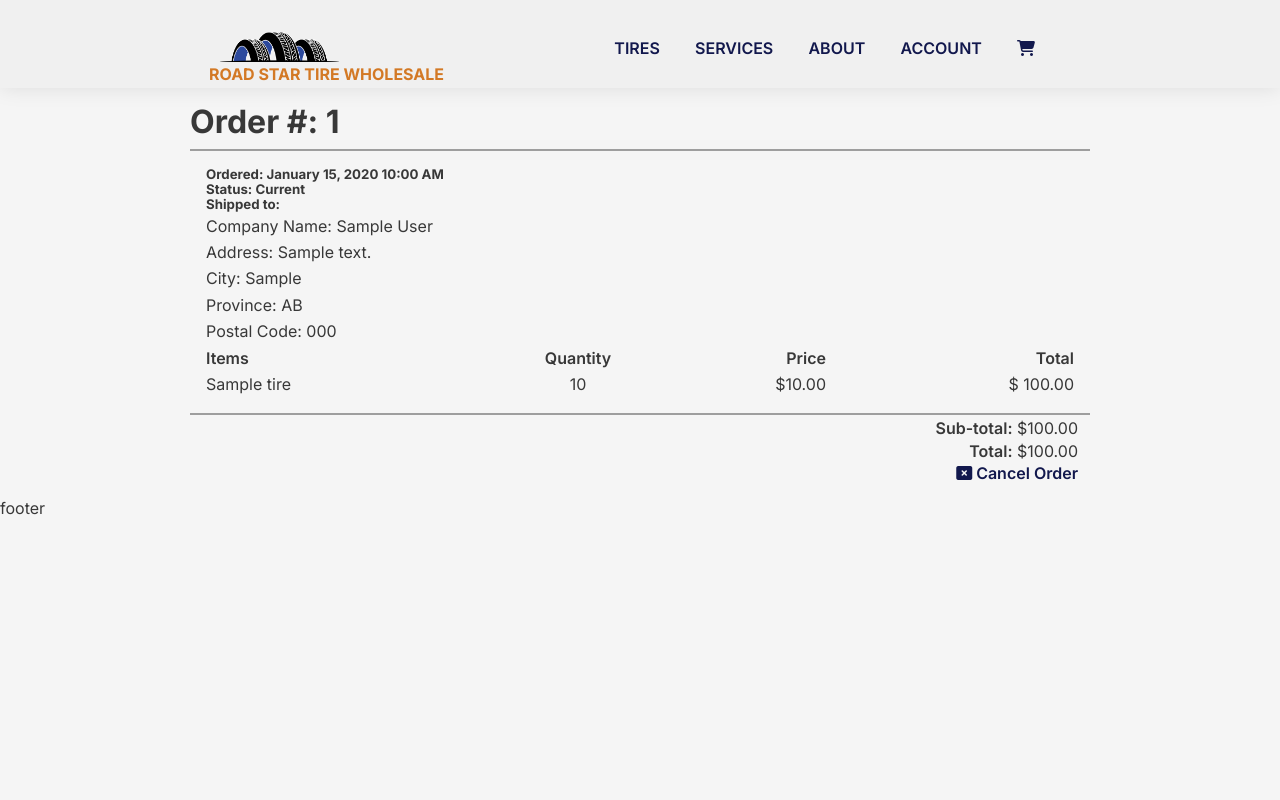
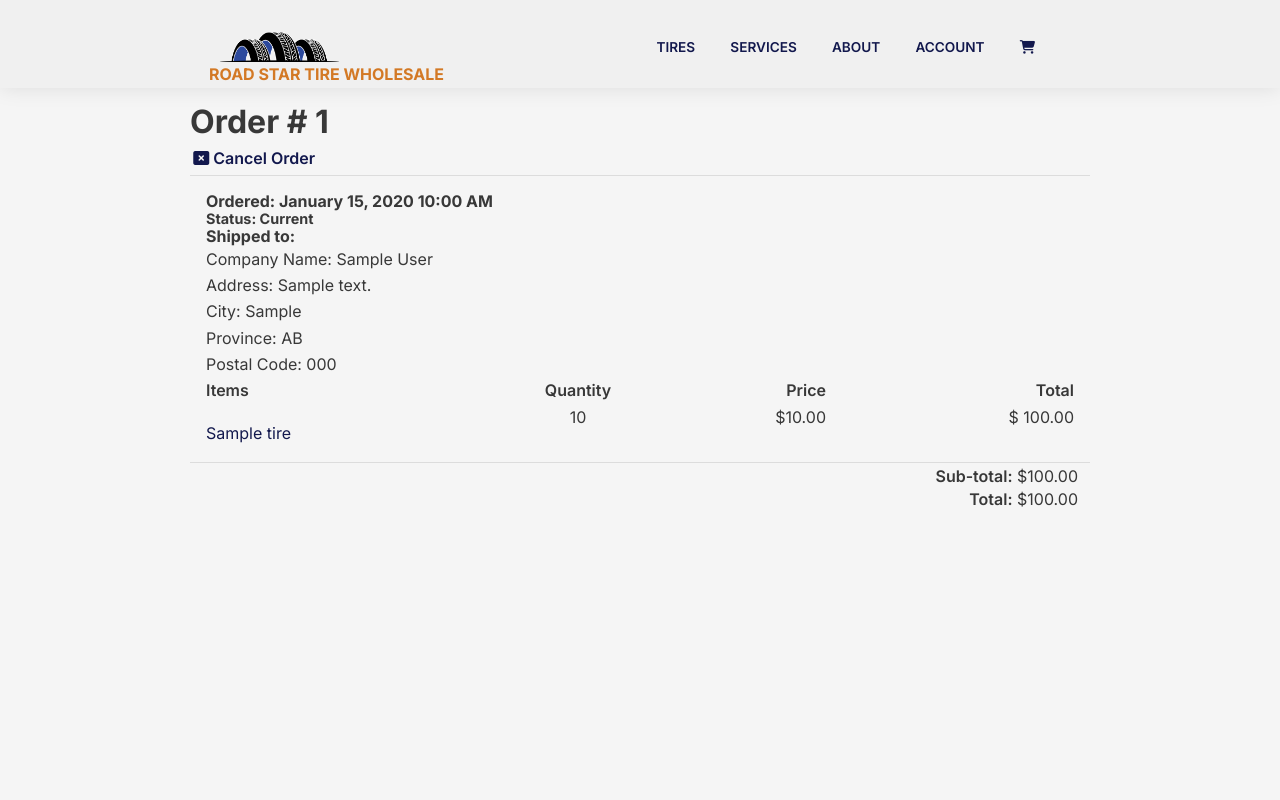
Before and after one commit to zsiskos/roadstartire, a Django app: page /orders/1/ in a window 1280 px wide. Run offline with Django 3.2, Linux system fonts and the light colour scheme; a user stored in the database is signed in; tables that the repository leaves empty hold one stand-in row (values such as "Sample post"); some libraries are stand-ins or nearby versions.

Commit message:
Overall style update

```diff
--- a/main_app/static/css/base.css
+++ b/main_app/static/css/base.css
@@ -2,7 +2,7 @@
   --navbar-bg-color: rgb(240, 240, 240);
   --main-bg-color: rgb(245, 245, 245);
   --accent-color-bright: rgb(250, 148, 53);
-  --accent-color-shadow:  rgb(158, 158, 158);
+  --accent-color-shadow:  rgb(0, 0, 0, 0.1);
   --link-color-dark:  rgb(18, 24, 77);
   --link-color-hover: rgb(211, 121, 37);
   --main-text-dark: rgb(56, 56, 56);
@@ -67,8 +67,8 @@ main {
   justify-content: space-between;
   margin-top: .5rem;
   padding: 1em 1em;
-  border-top: .17rem solid  var(--accent-color-shadow);
-  border-bottom: .17rem solid var(--accent-color-shadow);
+  border-top: .10rem solid  var(--accent-color-shadow);
+  border-bottom: .10rem solid var(--accent-color-shadow);
 }
 
 .order-detail-info {
@@ -145,12 +145,14 @@ nav a {
   text-transform: uppercase;
   opacity: 0;
   transition: opacity 150ms ease-in-out;
+  font-size: .85rem;
+  transition: all 0.2s ease;
 }
 
 /* Nav bar hamburger menu and functionality */
 .nav-toggle {
   position: absolute !important;
-  top: -9999px !important;
+  top: -9999px !important;k
   left: -9999px !important;
 }
 
@@ -241,6 +243,7 @@ nav a {
 
   nav a {
     opacity: 1;
+    transition: all 0.2s ease;
   }
 
   .nav-brand-image {
--- a/main_app/static/css/cart.css
+++ b/main_app/static/css/cart.css
@@ -1,4 +1,15 @@
 /* CART AND ORDER DETAIL PAGES */
+
+.tire-btn {
+  color: var(--link-color-dark);
+  text-decoration: none;
+}
+
+.tire-btn:hover,
+.tire-btn:focus {
+  color: var(--link-color-hover);
+  /* text-decoration: underline; */
+}
 
   /* TYPOGRAPHY */
 #qty-update label {
--- a/main_app/templates/base.html
+++ b/main_app/templates/base.html
@@ -61,8 +61,6 @@
     <script src="https://cdnjs.cloudflare.com/ajax/libs/moment.js/2.27.0/moment.min.js" type="text/javascript"></script>
     {% endblock %}
   </main>
-  <footer>
-    footer
-  </footer>
+  <footer id="footer"></footer>
 </body>
 </html>
--- a/main_app/templates/cart.html
+++ b/main_app/templates/cart.html
@@ -16,8 +16,8 @@
           <img src='{{cart_detail.tire.image}}' alt='tire image' style="border: 1px solid lightgray; margin-right: .75rem; height: 150px;"/>
         </div>
         <div class="item-tire">
-          <h4>{{ cart_detail.tire.brand }} {{ tire.year }}</h4>
-          <a class="account-btn" href="{% url 'tire_detail' cart_detail.tire.pk %}"><h2>{{ cart_detail.tire.name }} </h2></a>
+          <h4>{{ cart_detail.tire.brand }}</h4>
+          <a class="tire-btn" href="{% url 'tire_detail' cart_detail.tire.pk %}"><h2>{{ cart_detail.tire.name }}</h2></a>
           <p><span class="cart-label">Size:</span> {{cart_detail.tire.width}} / {{cart_detail.tire.aspect_ratio}} / {{cart_detail.tire.rim_size}}</p>
           <p><span class="cart-label">Category:</span> {{cart_detail.tire.season}}</p>
           <p><span class="cart-label">Pattern:</span> {{cart_detail.tire.pattern}}</p>
--- a/main_app/templates/order_detail.html
+++ b/main_app/templates/order_detail.html
@@ -3,11 +3,14 @@
 {% load humanize %}
 {% block content %}
 <div class="container-main">
-  <h1>Order #: {{ order.id }}</h1>
+  <h1>Order # {{ order.id }}</h1>
+  {% if order.status == order.Status.CURRENT or order.status == order.Status.IN_PROGRESS %}
+  <a class="account-btn" href="{% url 'order_cancel' order.id %}"><i class="fas fa-window-close"></i>Cancel Order</a>
+  {% endif %}
   <div class="container-info order-detail-info">
-    <h5 class="order-detail-ordered-at"><span>Ordered: </span>{{ order.ordered_at }}</h5>
-    <h5>Status: {{ order.get_status_display }} </h5>
-    <h5>Shipped to:</h5>
+    <h4 class="order-detail-ordered-at"><span>Ordered: </span>{{ order.ordered_at }}</h4>
+    <h4 class="order-status">Status: {{ order.get_status_display }}</h4>
+    <h4>Shipped to:</h4>
     <p>Company Name: {{ user.company_name }}</p>
     <p>Address: {{ user.address }}</p>
     <p>City: {{ user.city }}</p>
@@ -23,7 +26,8 @@
 
     {% for item in order_detail %}
     <div class="container-cart-info">
-      <p>{{ item.tire }}</p>
+      <a class="tire-btn" href="{% url 'tire_detail' item.tire.pk %}"><p>{{ item.tire.name }} </p></a>
+      <!-- <p>{{ item.tire }}</p> -->
       <p class="qty-col">{{ item.quantity }}</p>
       <p class='total-col'>${{ item.price_each|intcomma }}</p>
       <p class="total-col">$ {{ item.get_subtotal|intcomma }}</p>
@@ -34,9 +38,6 @@
     <div class="container-total">
       <p><span class="cart-label">Sub-total:</span> ${{ order.get_subtotal|intcomma }}</p>
       <p><span class="cart-label">Total:</span> ${{ order.get_total|intcomma }}</p>
-      {% if order.status == order.Status.CURRENT or order.status == order.Status.IN_PROGRESS %}
-      <a class="account-btn" href="{% url 'order_cancel' order.id %}"><i class="fas fa-window-close"></i>Cancel Order</a>
-      {% endif %}
     </div>
 </div>
 <script src="{% static 'js/order_detail.js' %}"></script>
```
Also changed, not shown: main_app/static/js/order_detail.js (+9 -0 lines), main_app/templates/tire_detail.html (+11 -7 lines).
